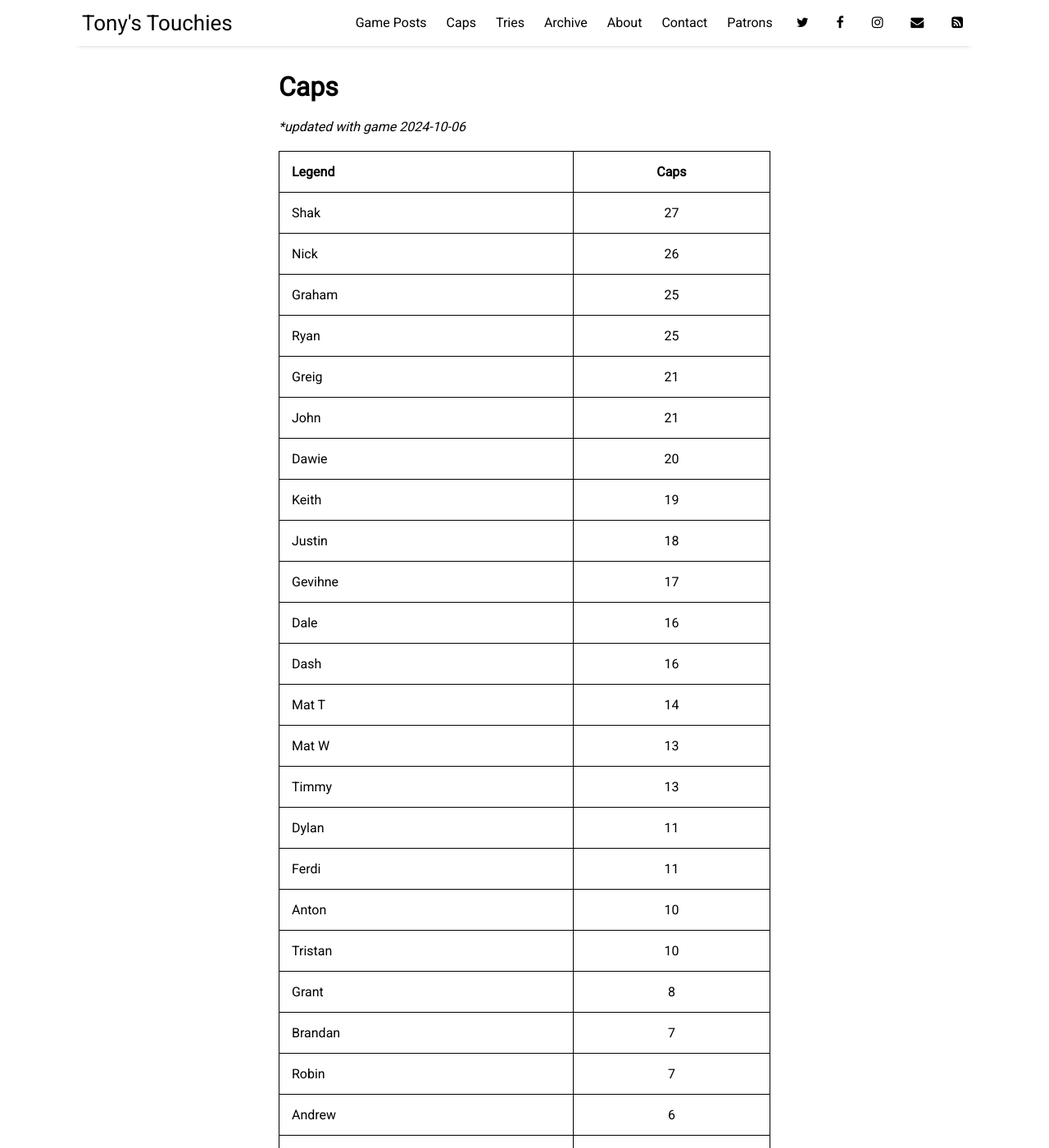
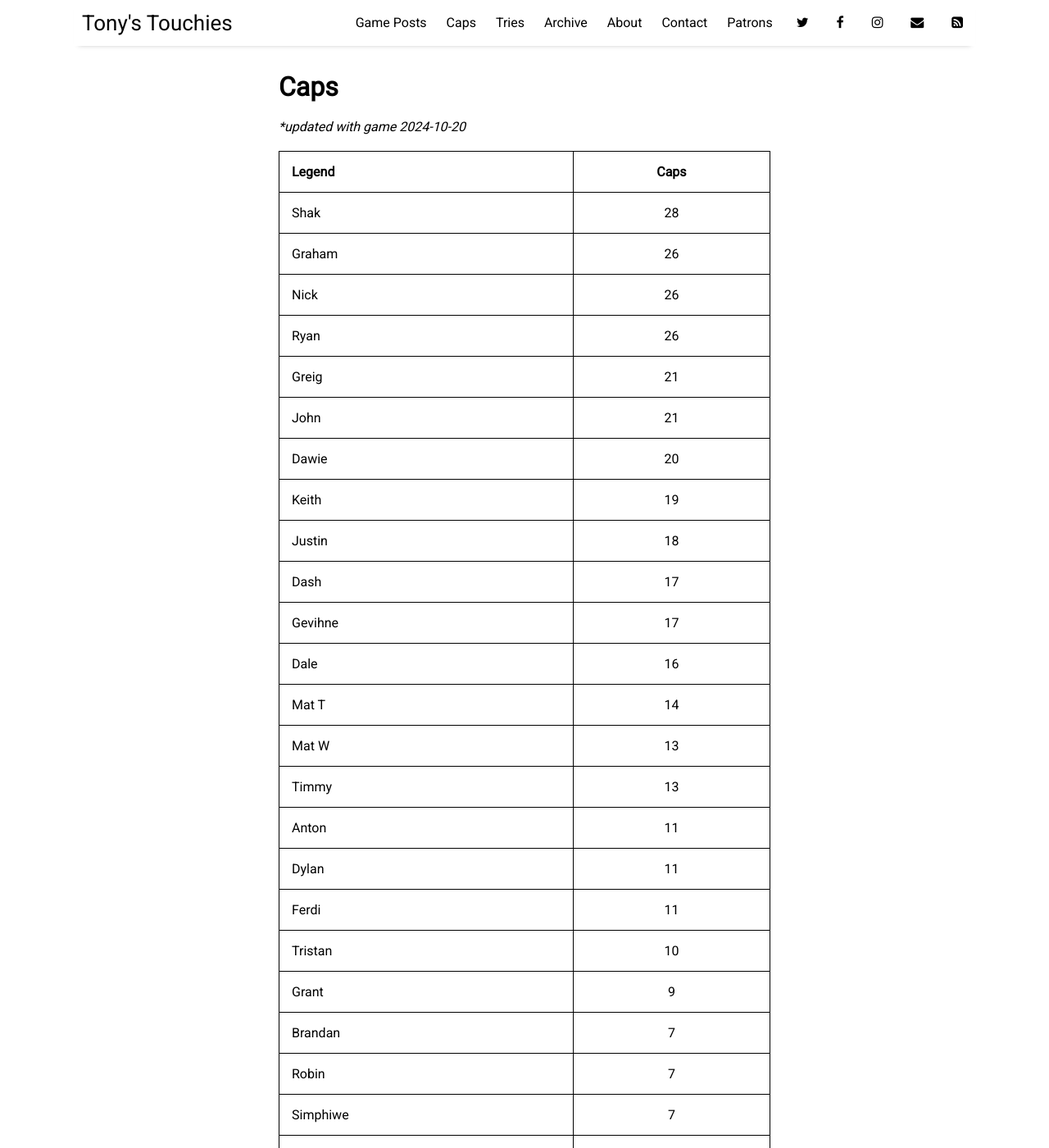
Before and after one commit to sundayrugby/sundayrugby.github.io, a Jekyll site: the page built from pages/caps.md, in a window 1280 px wide and 1400 px high. Shown: the whole window at 82% size. Built offline with Jekyll 4.4.1, drawn with Linux system fonts in a browser that asks for light colours; nearby versions of some CDN libraries; some of the changed text lies outside the part shown.

Commit message:
Update caps.md

```diff
--- a/pages/caps.md
+++ b/pages/caps.md
@@ -4,60 +4,63 @@ title: Caps
 permalink: /caps
 ---
 
-**updated with game 2024-10-06*
+**updated with game 2024-10-20*
 
 
 Legend               | Caps
 --------------------- | :------------------:
-Shak|27
+Shak|28
+Graham|26
 Nick|26
-Graham|25
-Ryan|25
+Ryan|26
 Greig|21
 John|21
 Dawie|20
 Keith|19
 Justin|18
+Dash|17
 Gevihne|17
 Dale|16
-Dash|16
 Mat T |14
 Mat W|13
 Timmy|13
+Anton|11
 Dylan|11
 Ferdi|11
-Anton|10
 Tristan|10
-Grant|8
+Grant|9
 Brandan|7
 Robin|7
+Simphiwe|7
 Andrew|6
 Eddy|6
-Simphiwe|6
 Warren|6
 JJ|5
+Shaka|5
 Tony|5
 Ant|4
 Keyraan|4
 Rikki|4
-Shaka|4
+Ayub|3
 Dino|3
 Robbie|3
 Terry|3
 Yusri|3
 Adam|2
-Ayub|2
 Casey|2
 Ferhard|2
+Grant M|2
 Ian|2
 Jason|2
+Lulu|2
 Mike|2
 Rob|2
 Ash|1
 Byron|1
 Cam|1
+Connor|1
+G|1
 Gio|1
-Grant M|1
 Jake|1
 James|1
 Jandre|1
```
Also changed, not shown: other parts of pages/caps.md (+1 -1 lines).
